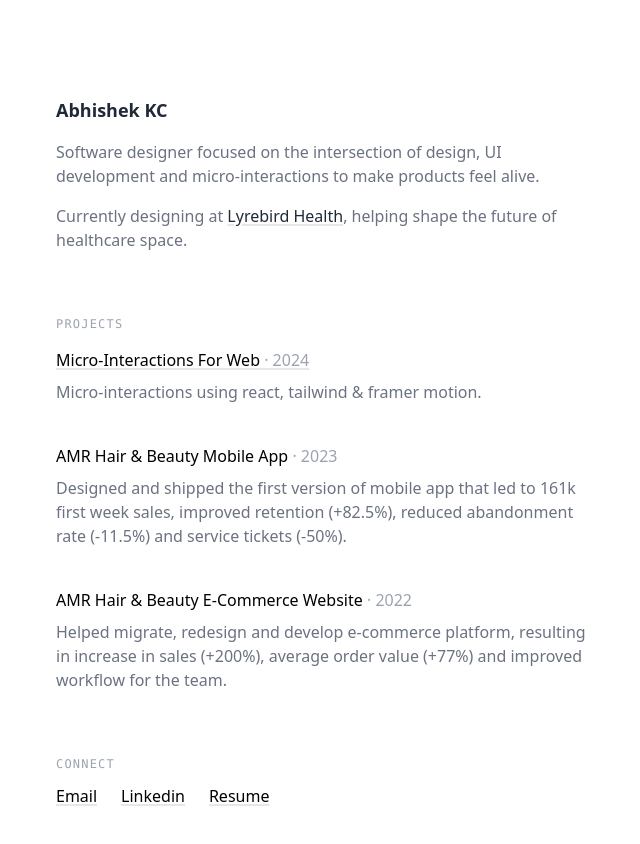
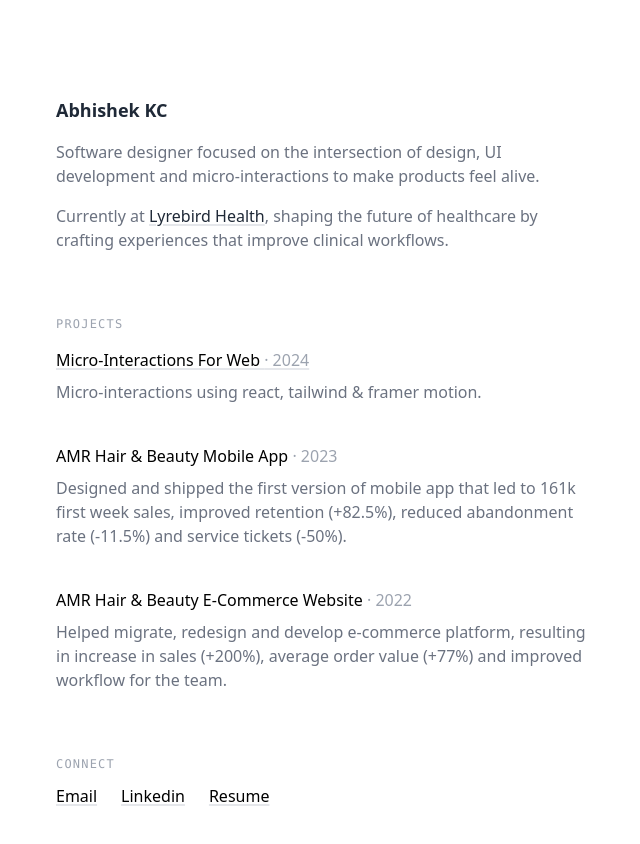
Before and after one commit to casicodes/portfolio, a React (Vite) app: page / in a window 1280 px wide. Shown: the top 844 px of the page, without its empty margins (315-955 px from the left). Built offline with nearby package versions, Linux system fonts and the light colour scheme.

Commit message:
Change desc

```diff
--- a/src/pages/home.jsx
+++ b/src/pages/home.jsx
@@ -10,11 +10,12 @@ function Home() {
             development and micro-interactions to make products feel alive.
           </p>
           <p className="text-gray-500 leading-6">
-            Currently designing at{" "}
+            Currently at{" "}
             <a href="#" className="text-gray-800">
               Lyrebird Health
             </a>
-            , helping shape the future of healthcare space.
+            , shaping the future of healthcare by crafting experiences that
+            improve clinical workflows.
           </p>
         </div>
 
```
